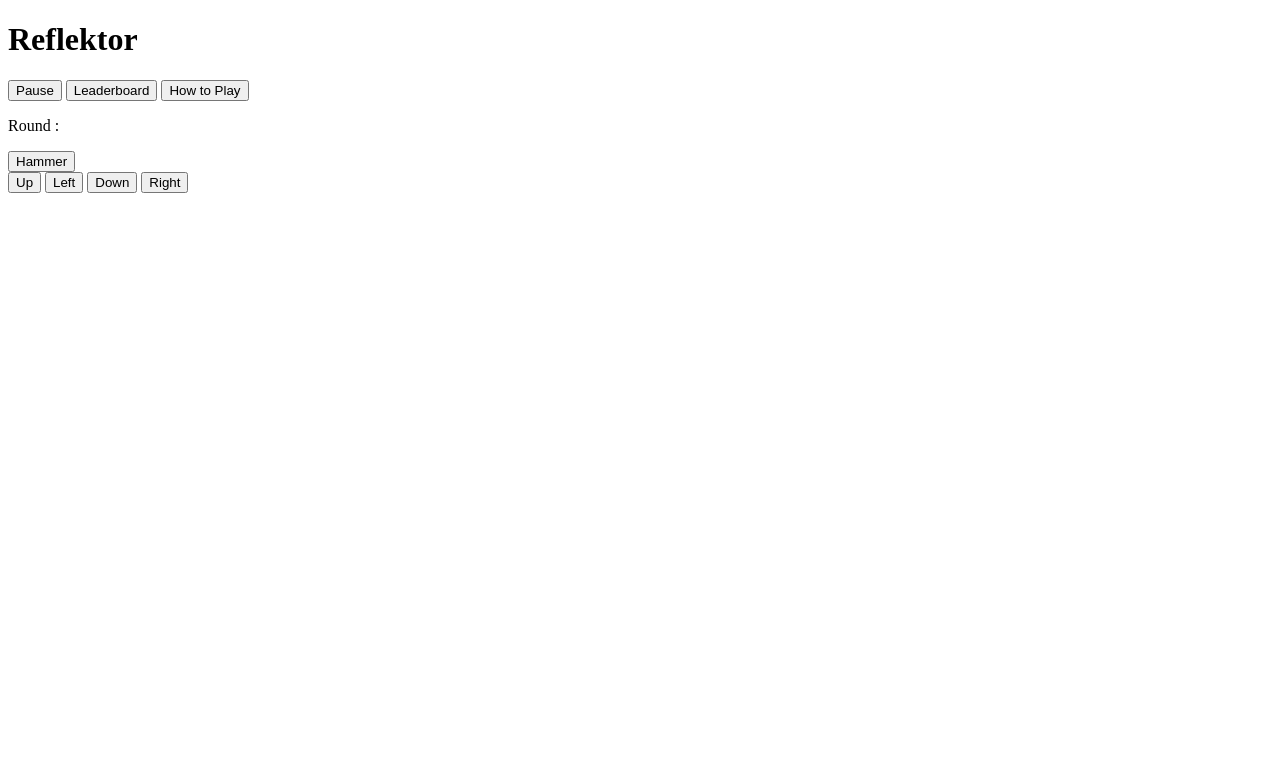
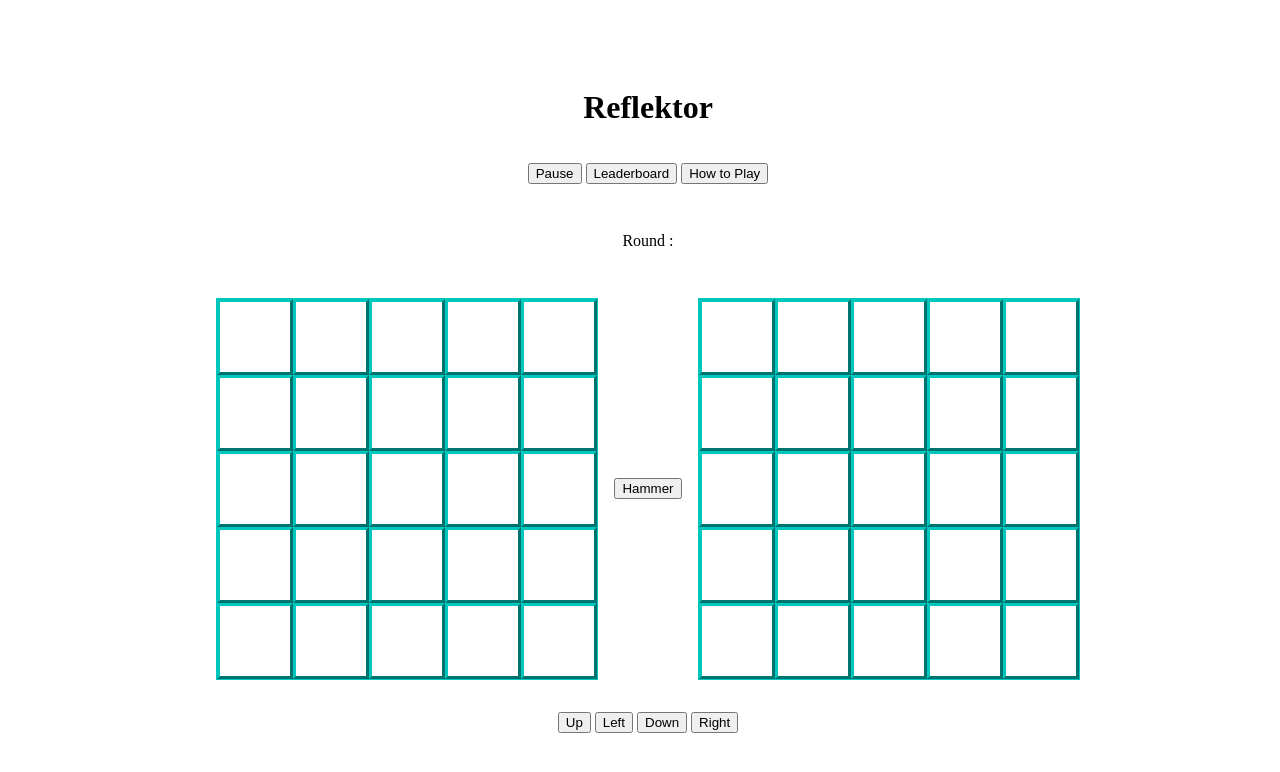
Before and after one commit to vinnyvaleria/reflektor, a plain HTML site: page game.html in a window 1280 px wide. Drawn offline with Linux system fonts and the light colour scheme.

Commit message:
function done - generate grid based on variable passed in

```diff
--- a/css/style.css
+++ b/css/style.css
@@ -0,0 +1,51 @@
+:root {
+    --primary: #ff2d55;
+    --secondary: #9c0a26;
+    --blue: #00c7be;
+    --dark: #5e0a0a;
+    --light: #f5f5dc;
+    --black: #000;
+    --white: #fff;
+    --FW: 100vw; /* set to full-width */
+    --FH: 100vh; /* set to full-height */
+}
+
+body {
+    width: var(--FW);
+    height: var(--FH);
+    display: flex;
+    flex-direction: column;
+    justify-content: center;
+    align-items: center;
+}
+
+body > div,
+.helpers {
+    margin: 1em;
+}
+
+.game-grids-container {
+    display: flex;
+    justify-content: space-between;
+    align-items: center;
+}
+
+.main-grid,
+.secondary-grid {
+    display: flex;
+    flex-wrap: wrap;
+    width: max-content;
+    justify-content: center; /* align board center horizontally */
+    border: 1px solid var(--blue);
+    max-width: 380px;
+}
+
+.sqr {
+    width: 70px;
+    aspect-ratio: 1/1;
+    border: 3px outset var(--blue);
+    text-align: center;
+    display: flex;
+    justify-content: center;
+    align-items: center;
+}
--- a/js/main.js
+++ b/js/main.js
@@ -3,6 +3,10 @@
 const mapOne = [];
 const mapTwo = [];
 const mapThree = [];
+// diffculty constants for grid size
+const LEVEL_EASY = 5;
+const LEVEL_MEDIUM = 7;
+const LEVEL_HARD = 9;
 
 /*-------------------------------- Variables --------------------------------*/
 // for initial build, only one helper is available (hammer)
@@ -21,8 +25,19 @@ const rulesButton = document.querySelector(".rules-icon");
 const closeButton = document.querySelector(".close-icon");
 const helperButtons = document.querySelectorAll(".helper");
 const arrowButtons = document.querySelectorAll(".arrow");
+// declare cached element references for the 2 grids : main and secondary
+const mainGrid = document.querySelector(".main-grid");
+const secGrid = document.querySelector(".secondary-grid");
 
 /*-------------------------------- Functions --------------------------------*/
+// function to generate grid based on difficulty variable set
+const generateGrid = (gridSize) => {
+    for (i = 0; i < gridSize * gridSize; i++) {
+        mainGrid.innerHTML += `<di class="sqr" id="${i}"></div>`;
+        secGrid.innerHTML += `<di class="sqr" id="${i}"></div>`;
+    }
+};
+
 // randomise map used for the user to play
 const randomiseMap = () => {
     // randomise map selected
@@ -69,12 +84,15 @@ const resetGame = () => {};
 const playGame = () => {};
 
 // initialise game
-const init = () => {};
+const init = () => {
+    generateGrid(LEVEL_EASY);
+};
 
 // render the game
 const render = () => {};
 
 /*----------------------------- Event Listeners -----------------------------*/
 // initialise the game when start button is clicked
-startButton.addEventListener("onclick", init); // will it clash with the onclick in index.html?
+// startButton.addEventListener("onclick", init);
 // movement controls : arrow buttons on screen or use keyboard arrows
+init();
```
Also changed, not shown: index.html (+1 -7 lines).
